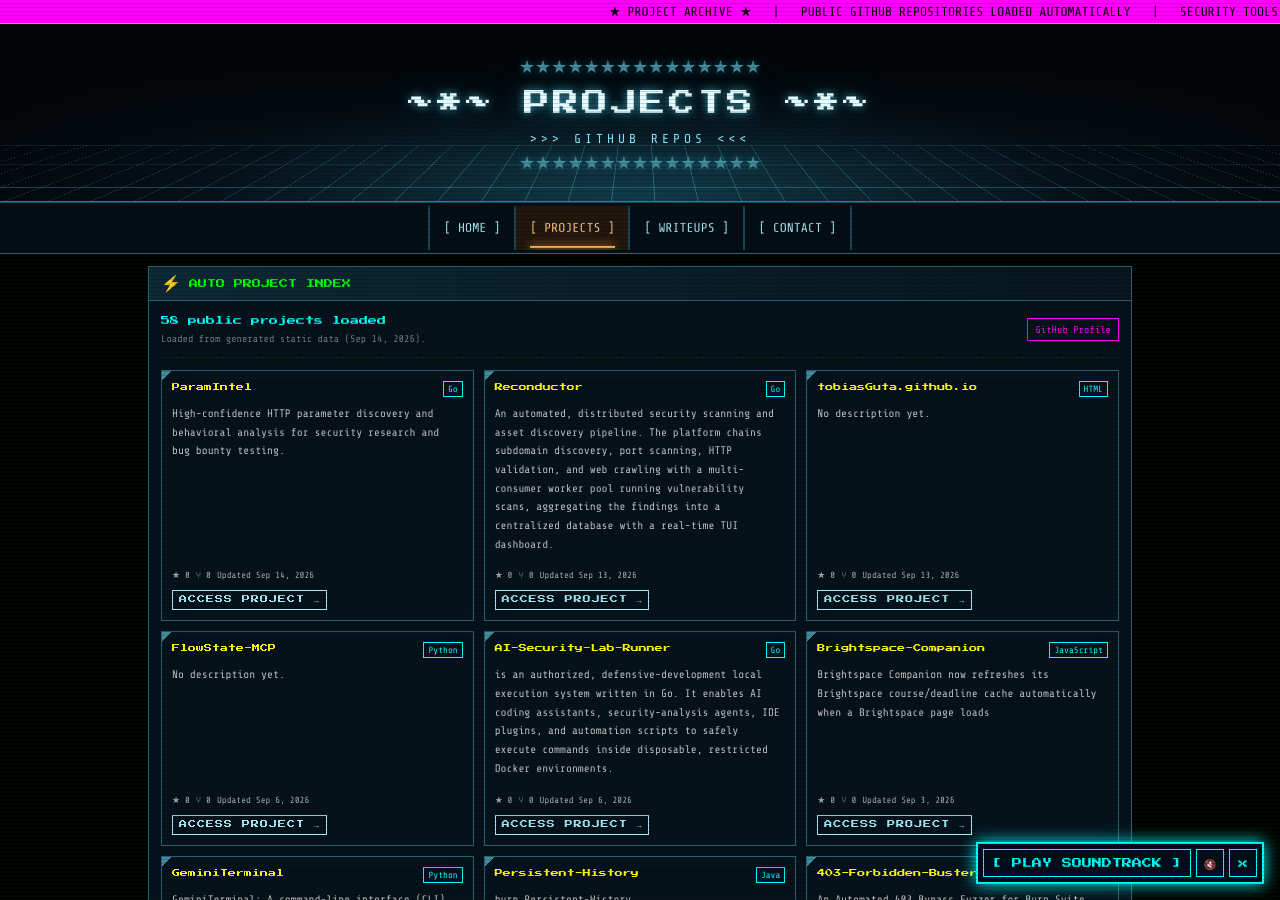
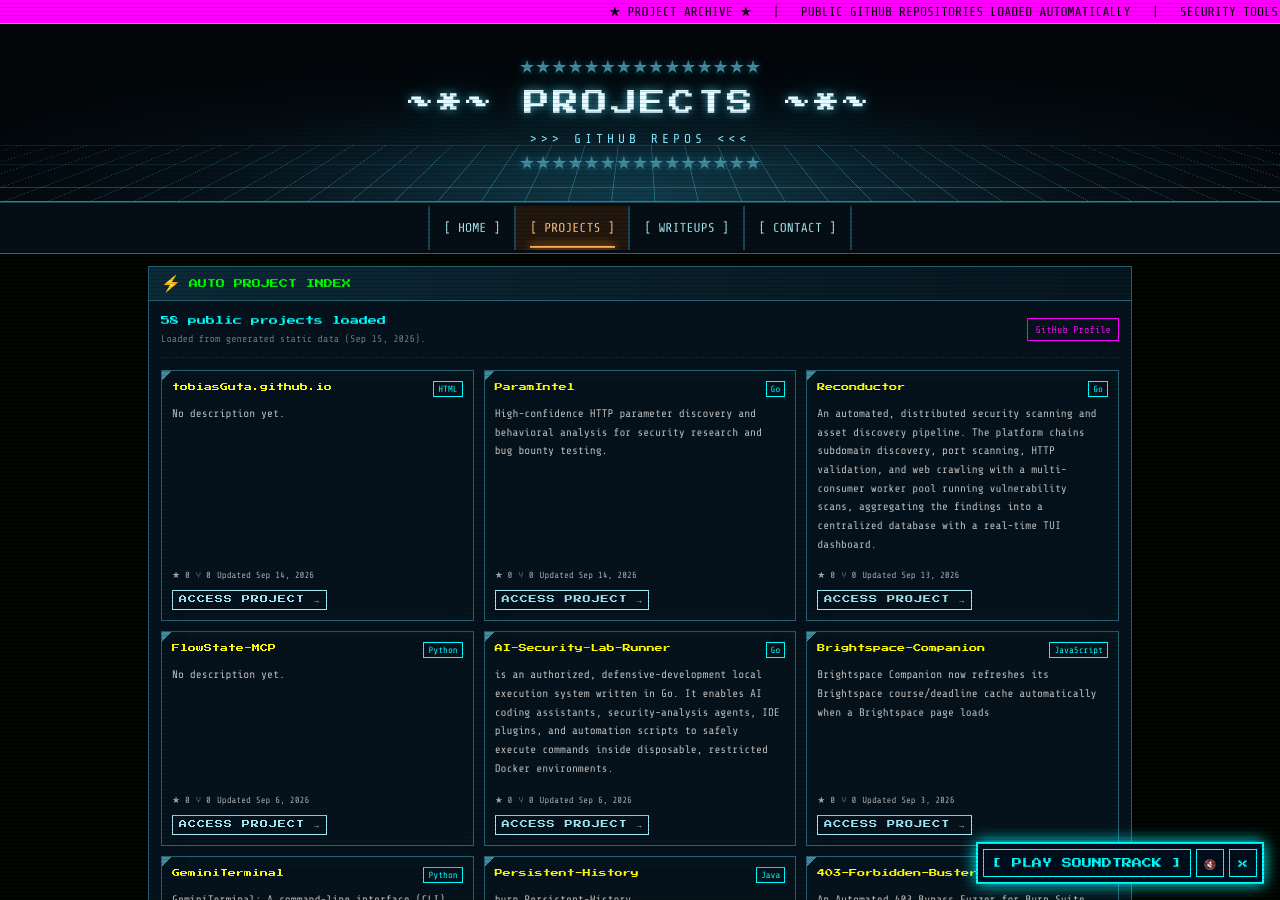
Before and after one commit to tobiasGuta/tobiasGuta.github.io, a Jekyll site: the page built from projects.html, in a window 1280 px wide and 900 px high. Built offline with Jekyll 4.4.1, drawn with Linux system fonts in a browser that asks for light colours; part of the change alters nothing that is shown.

```diff
--- a/assets/data/projects.json
+++ b/assets/data/projects.json
@@ -1,8 +1,21 @@
 {
   "owner": "tobiasGuta",
   "source": "github_api",
-  "generated_at": "2026-09-14T14:59:52.714725+00:00",
+  "generated_at": "2026-09-15T13:31:32.199844+00:00",
   "projects": [
+    {
+      "name": "tobiasGuta.github.io",
+      "description": null,
+      "html_url": "https://github.com/tobiasGuta/tobiasGuta.github.io",
+      "homepage": null,
+      "language": "HTML",
+      "topics": [],
+      "stargazers_count": 0,
+      "forks_count": 0,
+      "updated_at": "2026-09-14T14:59:58Z",
+      "fork": false,
+      "archived": false
+    },
     {
       "name": "ParamIntel",
       "description": "High-confidence HTTP parameter discovery and behavioral analysis for security research and bug bounty testing.",
@@ -26,19 +39,6 @@
       "stargazers_count": 0,
       "forks_count": 0,
       "updated_at": "2026-09-13T20:40:57Z",
-      "fork": false,
-      "archived": false
-    },
-    {
-      "name": "tobiasGuta.github.io",
-      "description": null,
-      "html_url": "https://github.com/tobiasGuta/tobiasGuta.github.io",
-      "homepage": null,
-      "language": "HTML",
-      "topics": [],
-      "stargazers_count": 0,
-      "forks_count": 0,
-      "updated_at": "2026-09-13T13:18:10Z",
       "fork": false,
       "archived": false
     },
```
